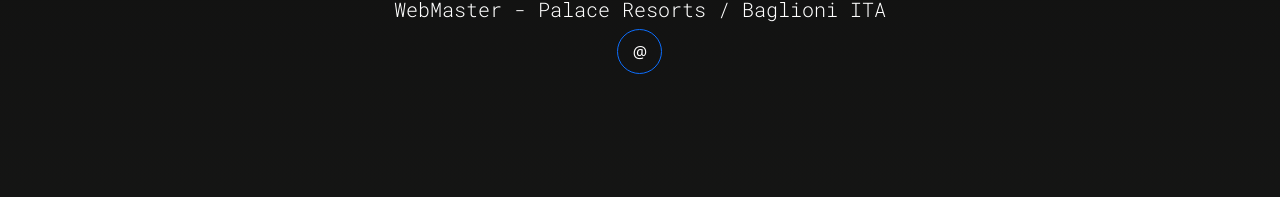
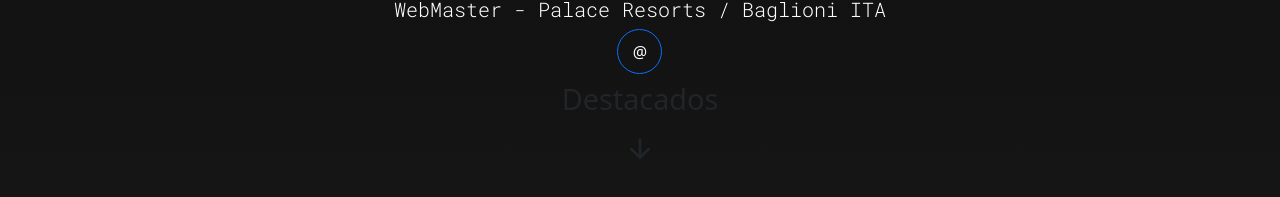
Before and after one commit to ManuJRS/vue-portfolio-manu, a Vue app: page /projects in a window 1280 px wide. Shown: the part 185-382 px from the top of the page. Built offline with nearby package versions, Linux system fonts and the light colour scheme.

Commit message:
feat(ui): :bricks: develop new component using an icon
Created a new UI component that incorporates an icon, whit iconify

```diff
--- /dev/null
+++ b/src/components/ui/BaseIcon.vue
@@ -0,0 +1,40 @@
+<script setup>
+import { Icon } from '@iconify/vue';
+
+</script>
+
+<template>
+<div class="fetured-arrow">
+    <h2 class="feture-arrow_label">Destacados</h2>
+<Icon class="feature-arrow_icon" icon="material-symbols:arrow-downward-rounded" width="32" height="32" />
+</div>
+</template>
+
+<style scoped>
+.featured-arrow {
+  display: flex;
+  flex-direction: column;
+  align-items: center;
+  justify-content: center;
+  margin-top: 2rem;
+}
+
+.feture-arrow_label {
+  font-size: 1.8rem;
+  margin-bottom: 0.5rem;
+}
+
+.feature-arrow_icon {
+    animation: bounce 2s infinite;
+}
+
+@keyframes bounce {
+  0%, 100% {
+    transform: translateY(0);
+  }
+  50% {
+    transform: translateY(8px);
+  }
+}
+
+</style>
--- a/src/pages/ProjectsPage.vue
+++ b/src/pages/ProjectsPage.vue
@@ -1,5 +1,6 @@
 <script setup>
 import SectionWithCollapse from '@/components/sections/SectionWithCollapse.vue';
+import BaseIcon from '@/components/ui/BaseIcon.vue';
 </script>
 
 <template>
@@ -17,6 +18,9 @@ import SectionWithCollapse from '@/components/sections/SectionWithCollapse.vue';
         h3="WebMaster - Palace Resorts / Baglioni ITA"
         >
         </SectionWithCollapse>
+        <div class="text-center">
+          <BaseIcon />
+        </div>
       </b-col>
       <b-col cols="0" sm="2" class="text-center">
         <h2>container</h2>
```
